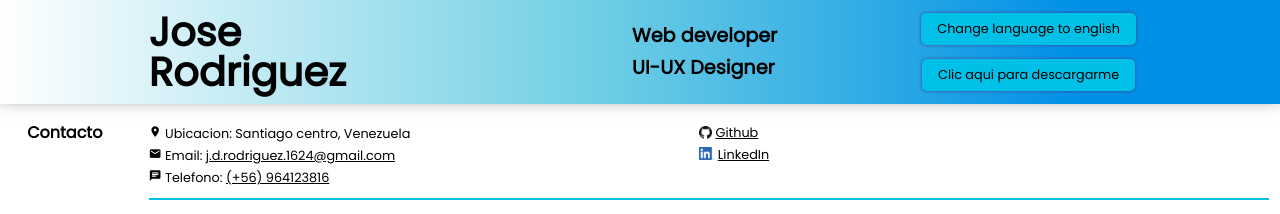
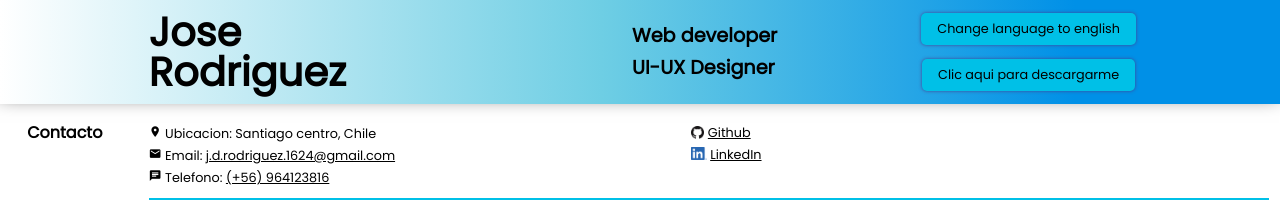
Before and after one commit to danielwuachin/resume-CV, a plain HTML site: page index_spanish.html in a window 1280 px wide. Shown: the top 214 px of the page. Drawn offline with Linux system fonts and the light colour scheme.

Commit message:
resolved

```diff
--- a/index_spanish.html
+++ b/index_spanish.html
@@ -58,7 +58,7 @@
             </div>
             <div class="content2">
                 <ul class="contact-list">
-                    <li><span class="material-icons">place</span> Ubicacion: Santiago centro, Venezuela</li>
+                    <li><span class="material-icons">place</span> Ubicacion: Santiago centro, Chile</li>
                     <li><span class="material-icons">mail</span> Email: <a href="mailto:j.d.rodriguez.1624@gmail.com">j.d.rodriguez.1624@gmail.com</a></li>
                     <li><span class="material-icons">chat</span> Telefono: <a href="tel:+5804242983695">(+56) 964123816</a></li>
                     <li><img src="assets/img/GitHub.png"> <a href="https://github.com/danielwuachin">Github</a></li>
```
